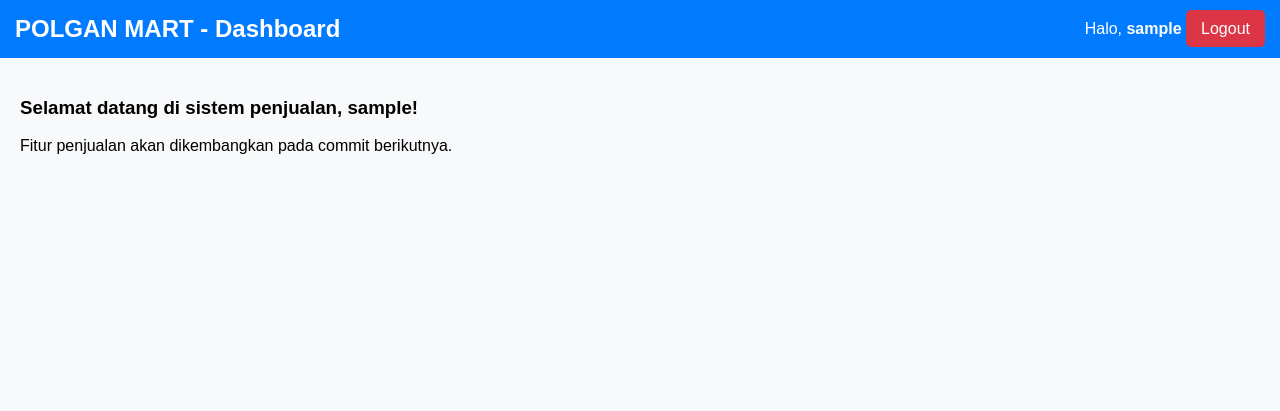
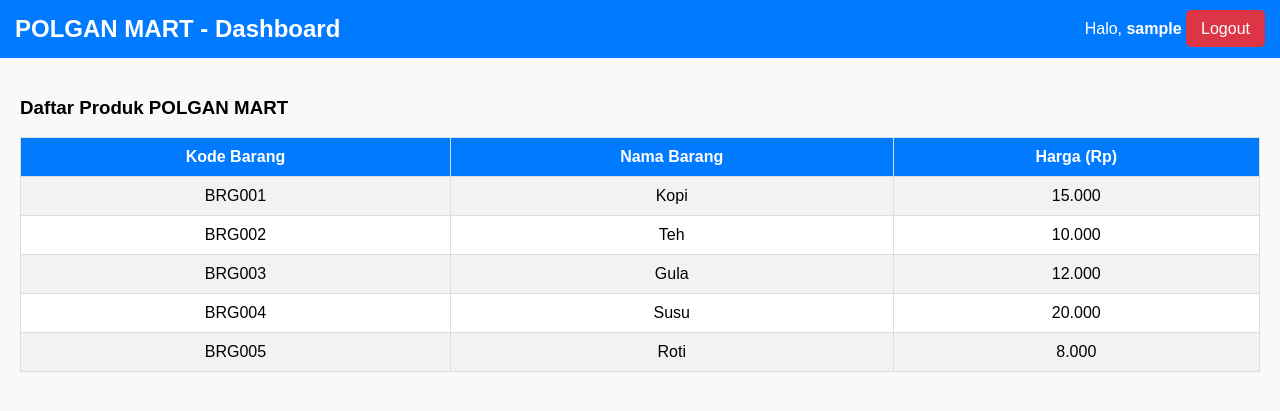
Before and after one commit to WQ7816/UTSWEB1_M.Sayyidanabdulhabib, a PHP site: page /dashboard.php in a window 1280 px wide. Shown: the top 411 px of the page. Run offline with PHP 8.4, Linux system fonts and the light colour scheme; the visitor is signed in with stand-in values (Sample User, id 1).

Commit message:
Dashboard Penjualan

```diff
--- a/dashboard.php
+++ b/dashboard.php
@@ -1,13 +1,18 @@
 <?php
 session_start();
 
-// Jika belum login, kembalikan ke halaman login
+// Cek login
 if (!isset($_SESSION['username'])) {
     header("Location: index.php");
     exit;
 }
 
 $username = $_SESSION['username'];
+
+// ====== Array Produk ======
+$kode_barang = ["BRG001", "BRG002", "BRG003", "BRG004", "BRG005"];
+$nama_barang = ["Kopi", "Teh", "Gula", "Susu", "Roti"];
+$harga_barang = [15000, 10000, 12000, 20000, 8000];
 ?>
 
 <!DOCTYPE html>
@@ -34,9 +39,6 @@ $username = $_SESSION['username'];
         header h2 {
             margin: 0;
         }
-        .container {
-            padding: 20px;
-        }
         .logout-btn {
             background-color: #dc3545;
             color: white;
@@ -48,6 +50,26 @@ $username = $_SESSION['username'];
         }
         .logout-btn:hover {
             background-color: #c82333;
+        }
+        .container {
+            padding: 20px;
+        }
+        table {
+            width: 100%;
+            border-collapse: collapse;
+            background-color: white;
+        }
+        th, td {
+            border: 1px solid #ddd;
+            padding: 10px;
+            text-align: center;
+        }
+        th {
+            background-color: #007bff;
+            color: white;
+        }
+        tr:nth-child(even) {
+            background-color: #f2f2f2;
         }
     </style>
 </head>
@@ -61,8 +83,24 @@ $username = $_SESSION['username'];
     </header>
 
     <div class="container">
-        <h3>Selamat datang di sistem penjualan, <?php echo htmlspecialchars($username); ?>!</h3>
-        <p>Fitur penjualan akan dikembangkan pada commit berikutnya.</p>
+        <h3>Daftar Produk POLGAN MART</h3>
+        <table>
+            <tr>
+                <th>Kode Barang</th>
+                <th>Nama Barang</th>
+                <th>Harga (Rp)</th>
+            </tr>
+            <?php
+            // Tampilkan produk dari array
+            for ($i = 0; $i < count($kode_barang); $i++) {
+                echo "<tr>";
+                echo "<td>{$kode_barang[$i]}</td>";
+                echo "<td>{$nama_barang[$i]}</td>";
+                echo "<td>" . number_format($harga_barang[$i], 0, ',', '.') . "</td>";
+                echo "</tr>";
+            }
+            ?>
+        </table>
     </div>
 </body>
 </html>
```
